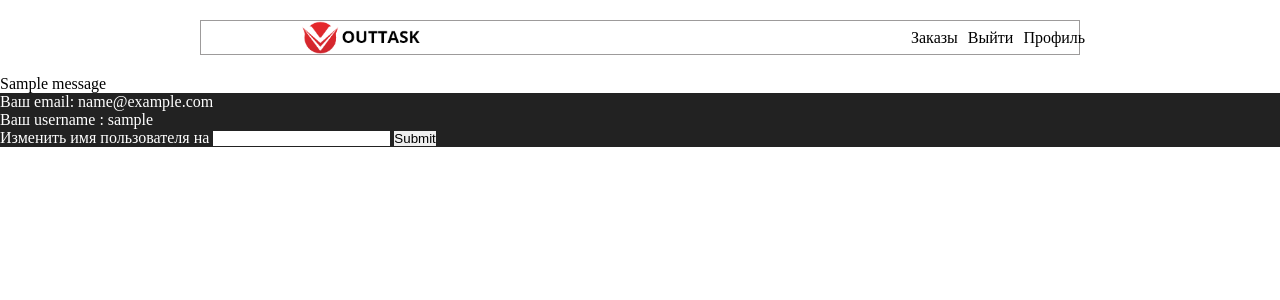
After one commit to sh1nkey/outtask_v1, a Django app: page /market/profile/ in a window 1280 px wide. The commit adds this page. Shown: the top 300 px of the page. Run offline with Django 4.2, Linux system fonts and the light colour scheme; a user stored in the database is signed in; tables that the repository leaves empty hold one stand-in row (values such as "Sample post"); one stand-in notice (Sample message) is shown.

Commit message:
added profile, ability to change username, and view your username and email

```diff
--- a/chat/admin.py
+++ b/chat/admin.py
@@ -6,6 +6,7 @@ from chat.models import Room, Messages
 @admin.register(Room)
 class UserAdmin(admin.ModelAdmin):
     list_display = ['pk']
+
 @admin.register(Messages)
 class UserAdmin(admin.ModelAdmin):
     list_display = ['value']
--- a/market/forms.py
+++ b/market/forms.py
@@ -1,7 +1,9 @@
 from django import forms
+from django.contrib.auth.forms import UserChangeForm
 
 from market.models import Subject
-from users.models import Uni
+from users.models import Uni, User
+
 
 class UniForm(forms.Form):
     uni_name = forms.ModelChoiceField(queryset=Uni.objects.all())
@@ -11,3 +13,11 @@ class OfferCreation(forms.Form):
     task = forms.CharField(max_length=40)
     price = forms.IntegerField()
     deadline = forms.DateField()
+
+class UserProfileForm(UserChangeForm):
+    username = forms.CharField(widget=forms.TextInput(attrs={'class': 'form-control py-4'}))
+
+
+    class Meta:
+        model = User
+        fields = ('username', )
--- a/market/templates/market/base.html
+++ b/market/templates/market/base.html
@@ -28,6 +28,9 @@
           <div class="header_nav">
             <a href="{% url 'account_logout' %}" class="nav_item"> Выйти </a>
           </div>
+          <div class="header_nav">
+            <a href="{% url 'profile' %}" class="nav_item"> Профиль </a>
+          </div>
           {% endif %}
         </div>
       </div>
--- a/market/templates/market/create_offer.html
+++ b/market/templates/market/create_offer.html
@@ -2,7 +2,7 @@
 
 {% block content %}
 <h2>Create an Offer</h2>
-  <form method="post" style="background-color: #222; color: #fff;">
+  <form method="post" action="{% url 'profile' %}" style="background-color: #222; color: #fff;">
         {% csrf_token %}
         {{ form.as_p }}
         <button type="submit">Submit</button>
--- /dev/null
+++ b/market/templates/market/profile.html
@@ -0,0 +1,26 @@
+{% extends 'market/base.html' %}
+
+
+{% block content %}
+   {% if messages %}
+    <ul class="messages">
+        {% for message in messages %}
+        <li{% if message.tags %} class="{{ message.tags }}"{% endif %}>{{ message }}</li>
+        {% endfor %}
+     </ul>
+    {% endif %}
+
+<h1 style="background-color: #222; color: #fff;">Ваш email: {{ email }}</h1>
+<h1 style="background-color: #222; color: #fff;">Ваш username : {{ username }}</h1>
+
+<form method="post" style="background-color: #222; color: #fff;">
+        {% csrf_token %}
+         <div class="col-lg-6">
+             <label class="small mb-1" for="{{ form.username.id_for_label }}">Изменить имя пользователя на </label>
+             {{ form.username }}
+             <button type="submit">Submit</button>
+         </div>
+  </form>
+
+
+{% endblock%}
--- a/market/urls.py
+++ b/market/urls.py
@@ -1,9 +1,9 @@
 from django.urls import path
-
-
-from market.views import OfferCreationView, MarketListView
+from market.views import OfferCreationView, MarketListView, ProfileView
 
 urlpatterns = [
     path("create-offer/", OfferCreationView.as_view(), name = 'createoffer'),
     path("", MarketListView.as_view(), name="marketlistview"),
+    path("profile/", ProfileView.as_view(), name="profile"),
+
 ]
--- a/market/views.py
+++ b/market/views.py
@@ -4,11 +4,11 @@ from django.shortcuts import render
 # Create your views here.
 from django.urls import reverse_lazy
 from django.utils.timezone import now
-from django.views.generic import ListView, TemplateView, FormView
+from django.views.generic import ListView, TemplateView, FormView, CreateView
 
-from market.forms import UniForm, OfferCreation
+from market.forms import UniForm, OfferCreation, UserProfileForm
 from market.models import Offer
-from users.models import Uni
+from users.models import Uni, User
 
 
 class MarketListView(ListView):
@@ -32,20 +32,48 @@ class MarketListView(ListView):
 
 class IndexView(TemplateView):
     template_name = 'market/index.html'
+    def get_context_data(self, *, object_list=None, **kwargs):
+        context = super().get_context_data(**kwargs)
+        context['username'] = self.request.user.username
+        return context
 
-class OfferCreationView(FormView, SuccessMessageMixin):
+
+
+
+class OfferCreationView(FormView):
     template_name = 'market/create_offer.html'
     form_class = OfferCreation
-    success_message = 'Вы успешно создали заказ!'
     success_url = reverse_lazy('marketlistview')
 
-
     def form_valid(self, form):
-        subject, task, price, deadline =  form.cleaned_data['subject'], form.cleaned_data['task'], form.cleaned_data['price'], form.cleaned_data['deadline']
+        subject, task, price, deadline = form.cleaned_data['subject'], form.cleaned_data['task'], form.cleaned_data[
+            'price'], form.cleaned_data['deadline']
         new_offer = Offer(subj=subject, user=self.request.user, task=task, price=price, deadline=deadline)
         new_offer.save()
         return super().form_valid(form)
 
     def form_invalid(self, form):
-        # Действия при неверной отправке формы
         return super().form_invalid(form)
+
+
+class ProfileView(SuccessMessageMixin, FormView):
+    form_class = UserProfileForm
+    template_name = 'market/profile.html'
+    success_message = 'Логин успешно изменен!'
+    success_url = reverse_lazy('profile')
+
+    def form_valid(self, form):
+        new_username =  form.cleaned_data['username']
+        user = self.request.user
+        user.username= new_username
+        user.save()
+        return super().form_valid(form)
+
+    def form_invalid(self, form):
+        return super().form_invalid(form)
+
+    def get_context_data(self, *, object_list=None, **kwargs):
+        context = super().get_context_data(**kwargs)
+        context['email'] = self.request.user.email
+        context['username'] = self.request.user.username
+        return context
--- a/outtask/asgi.py
+++ b/outtask/asgi.py
@@ -12,7 +12,6 @@ from channels.auth import AuthMiddlewareStack
 from channels.routing import ProtocolTypeRouter, URLRouter
 from channels.security.websocket import AllowedHostsOriginValidator
 from django.core.asgi import get_asgi_application
-
 from chat.routing import websocket_urlpatterns
 
 os.environ.setdefault('DJANGO_SETTINGS_MODULE', 'outtask.settings')
--- a/outtask/urls.py
+++ b/outtask/urls.py
@@ -16,7 +16,7 @@ Including another URLconf
 from django.contrib import admin
 from django.urls import path, include
 
-from market.views import IndexView, MarketListView
+from market.views import IndexView
 
 urlpatterns = [
     path('', IndexView.as_view(), name='index'),
--- a/users/models.py
+++ b/users/models.py
@@ -1,4 +1,3 @@
-from django.contrib.auth.models import AbstractUser
 from django.db import models
 from django.contrib.auth.models import AbstractUser
 # Create your models here.
```
Also changed, not shown: market/models.py (+16 -16 lines).
